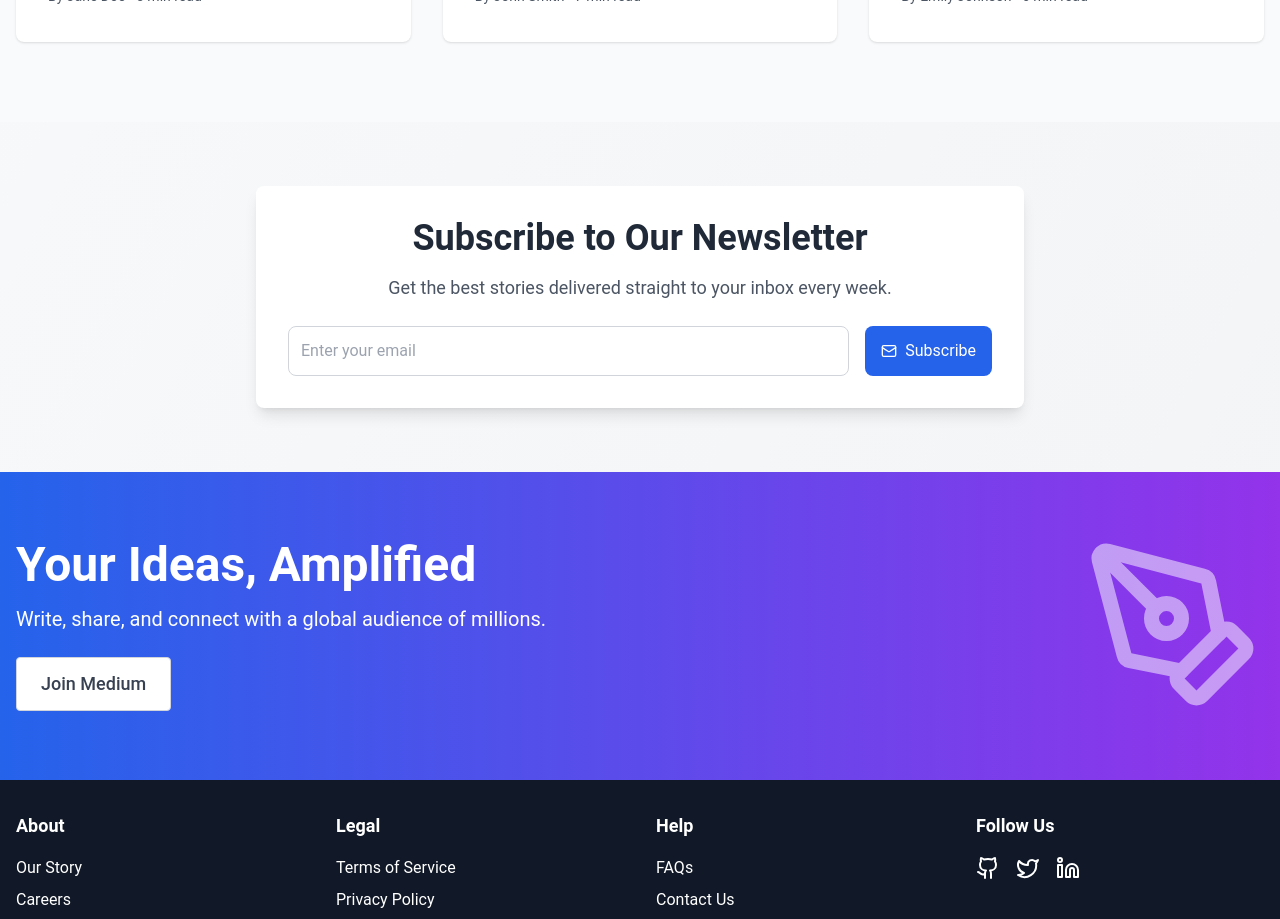
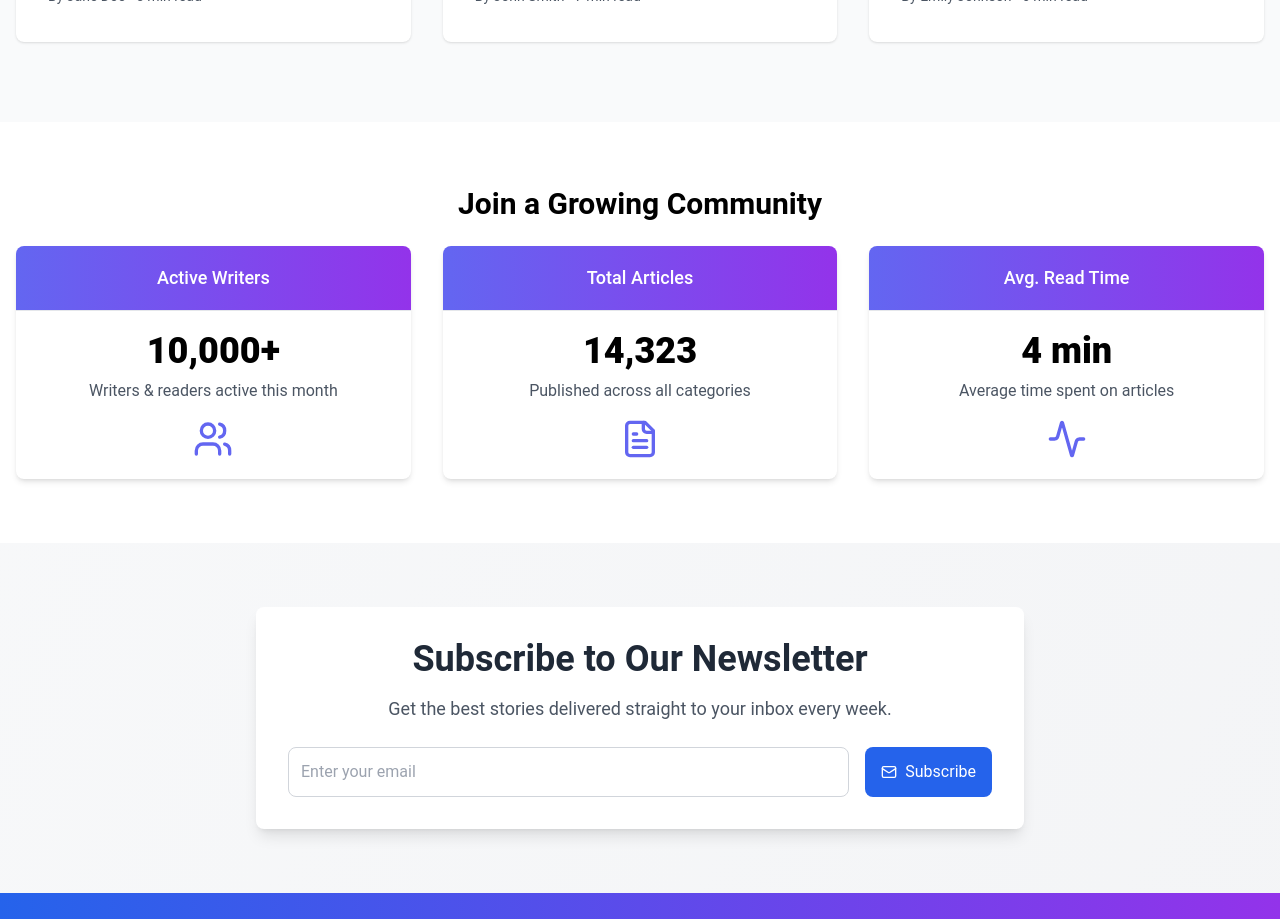
Before and after one commit to hritikkkkk/medium-ui, a React (Vite) app: page / in a window 1280 px wide. Shown: the part 1340-2259 px from the top of the page. Built offline with nearby package versions, Linux system fonts and the light colour scheme; no server answers.

Commit message:
added growing community component

```diff
--- a/src/components/Landing.tsx
+++ b/src/components/Landing.tsx
@@ -12,7 +12,11 @@ import {
   BookOpen,
   PenTool,
   Mail,
+  Activity,
+  FileText,
+  Users,
 } from "lucide-react";
+import StatisticCard from "./ui/statisticCard";
 
 export default function PremiumMediumLanding() {
   const [isAuthenticated, setIsAuthenticated] = useState(false);
@@ -92,7 +96,11 @@ export default function PremiumMediumLanding() {
                 <Button onClick={() => handleNavigation("/write")}>
                   Write
                 </Button>
-                <Button variant="outline" onClick={handleLogout}>
+                <Button
+                  variant="outline"
+                  className="hover:bg-red-700"
+                  onClick={handleLogout}
+                >
                   Logout
                 </Button>
               </div>
@@ -225,6 +233,33 @@ export default function PremiumMediumLanding() {
                 </div>
               </TabsContent>
             </Tabs>
+          </div>
+        </section>
+        <section className="py-16 bg-white">
+          <div className="container mx-auto px-4 text-center">
+            <h2 className="text-3xl font-bold mb-6">
+              Join a Growing Community
+            </h2>
+            <div className="grid grid-cols-1 md:grid-cols-3 gap-8">
+              <StatisticCard
+                  icon={<Users size={40} />}
+                value="10,000+"
+                title="Active Writers"
+                description="Writers & readers active this month"
+              />
+              <StatisticCard
+                title="Total Articles"
+                value="14,323"
+                description="Published across all categories"
+                icon={<FileText size={40} />}
+              />
+              <StatisticCard
+               title="Avg. Read Time"
+               value="4 min"
+               description="Average time spent on articles"
+               icon={<Activity size={40} />}
+              />
+            </div>
           </div>
         </section>
 
--- /dev/null
+++ b/src/components/ui/statisticCard.tsx
@@ -0,0 +1,27 @@
+// StatusCard.tsx
+import React from "react";
+import { Card, CardContent, CardHeader, CardTitle } from "./card";
+
+interface StatusCardProps {
+  title: string;
+  value: string;
+  description: string;
+  icon: React.ReactNode;
+}
+
+const StatisticCard: React.FC<StatusCardProps> = ({ title, value, description, icon }) => {
+  return (
+    <Card className="text-center shadow-md">
+      <CardHeader className="bg-gradient-to-r from-indigo-500 to-purple-600 text-white py-4">
+        <CardTitle className="text-2xl text-white font-bold">{title}</CardTitle>
+      </CardHeader>
+      <CardContent className="p-4">
+        <div className="text-4xl font-extrabold mb-2">{value}</div>
+        <p className="text-gray-600">{description}</p>
+        <div className="text-indigo-500 flex justify-center mt-4">{icon}</div>
+      </CardContent>
+    </Card>
+  );
+};
+
+export default StatisticCard;
```
